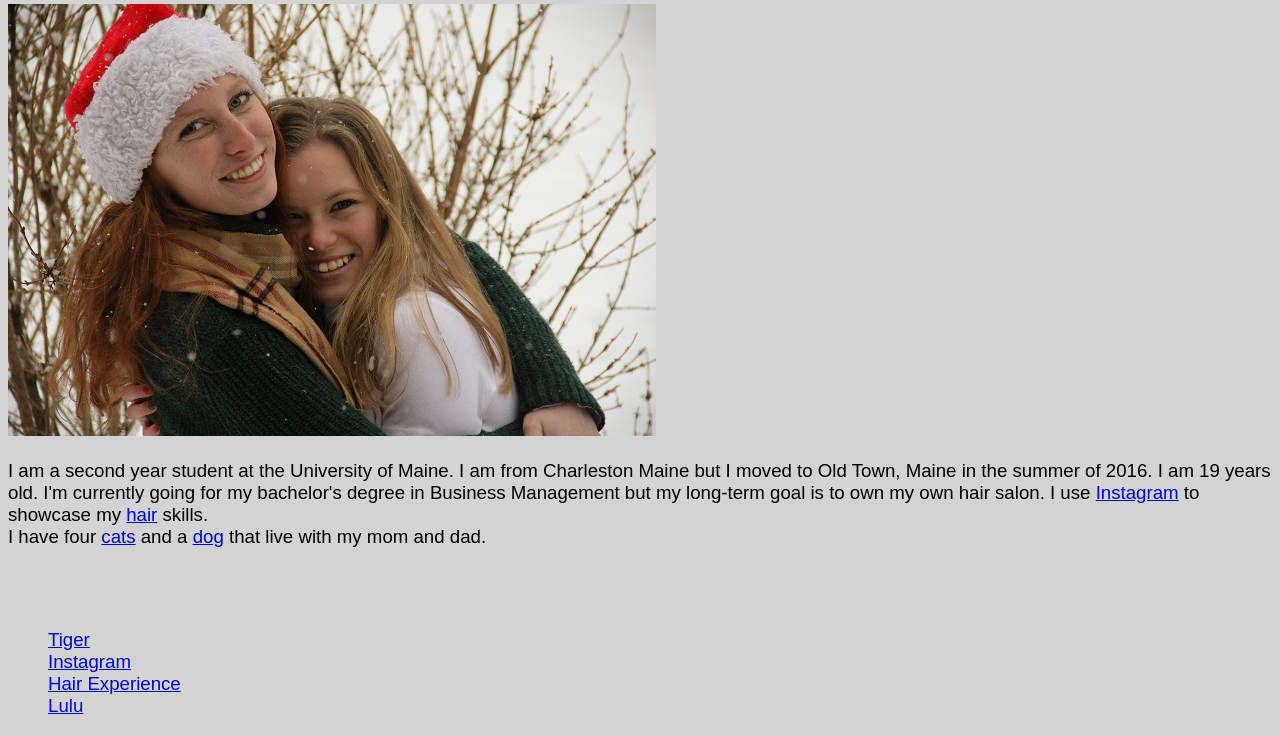
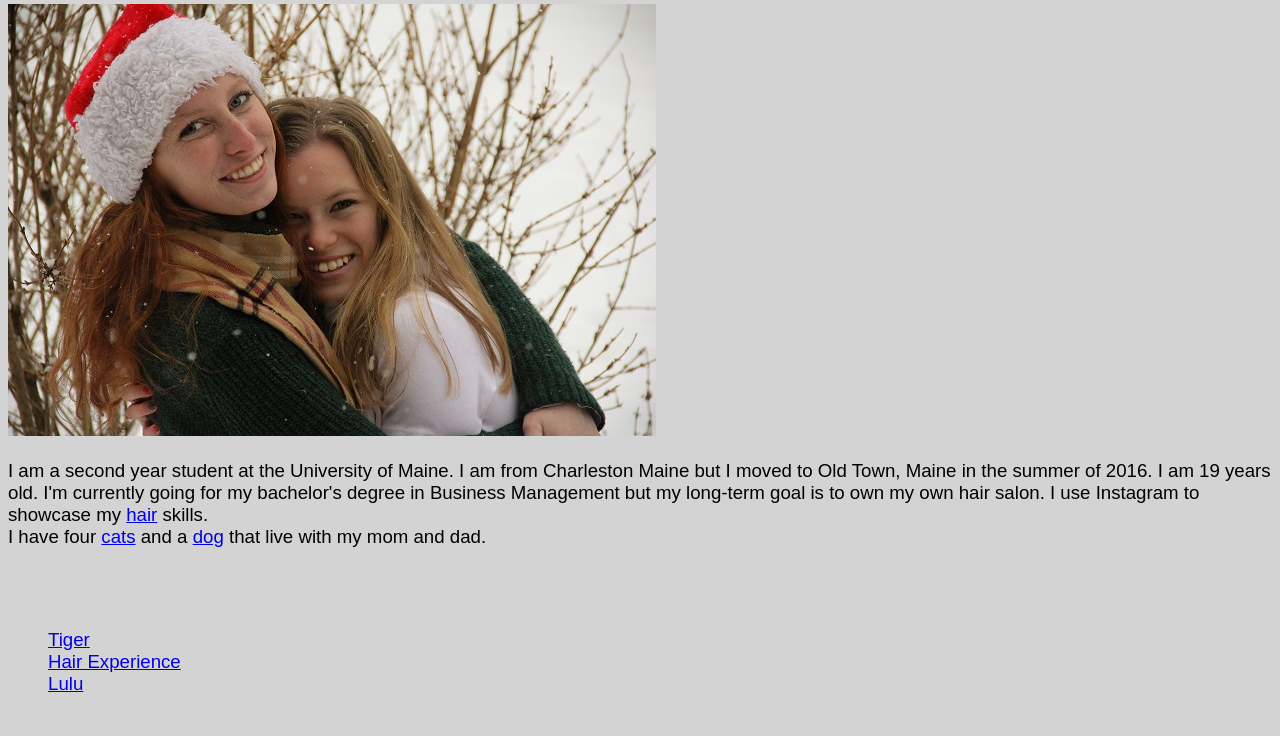
Before and after one commit to mindyfenn/235website, a plain HTML site: page index.html in a window 1280 px wide. Shown: the part 89-825 px from the top of the page. After the commit the page ends 803 px from the top, so only its background shows below. Drawn offline with Linux system fonts and the light colour scheme; a web font is replaced by a local one.

Commit message:
Add files via upload

```diff
--- a/index.html
+++ b/index.html
@@ -15,7 +15,7 @@
 	<img src="Friends.jpg">
 
 	<p>I am a second year student at the University of Maine. I am from Charleston Maine but I moved to Old Town, Maine in the summer of 2016.
-	I am 19 years old. I'm currently going for my bachelor's degree in Business Management but my long-term goal is to own my own hair salon. I use <a href="https://www.instagram.com/mindy.fenn/?hl=en">Instagram</a> to showcase my <a href="hair.html">hair</a> skills.
+	I am 19 years old. I'm currently going for my bachelor's degree in Business Management but my long-term goal is to own my own hair salon. I use Instagram to showcase my <a href="hair.html">hair</a> skills.
 <br>
 I have four <a href="tiger.html">cats</a> and a <a href="lulu.html">dog</a> that live with my mom and dad.
 	</p>
@@ -23,8 +23,6 @@ I have four <a href="tiger.html">cats</a> and a <a href="lulu.html">dog</a> that
 	<ul>
 	<br>
 	<a href="tiger.html">Tiger</a>
-	<br>
-	<a href="https://www.instagram.com/mindy.fenn/?hl=en">Instagram</a>
 	<br>
 	<a href="hair.html">Hair Experience</a>
 	<br>
```
